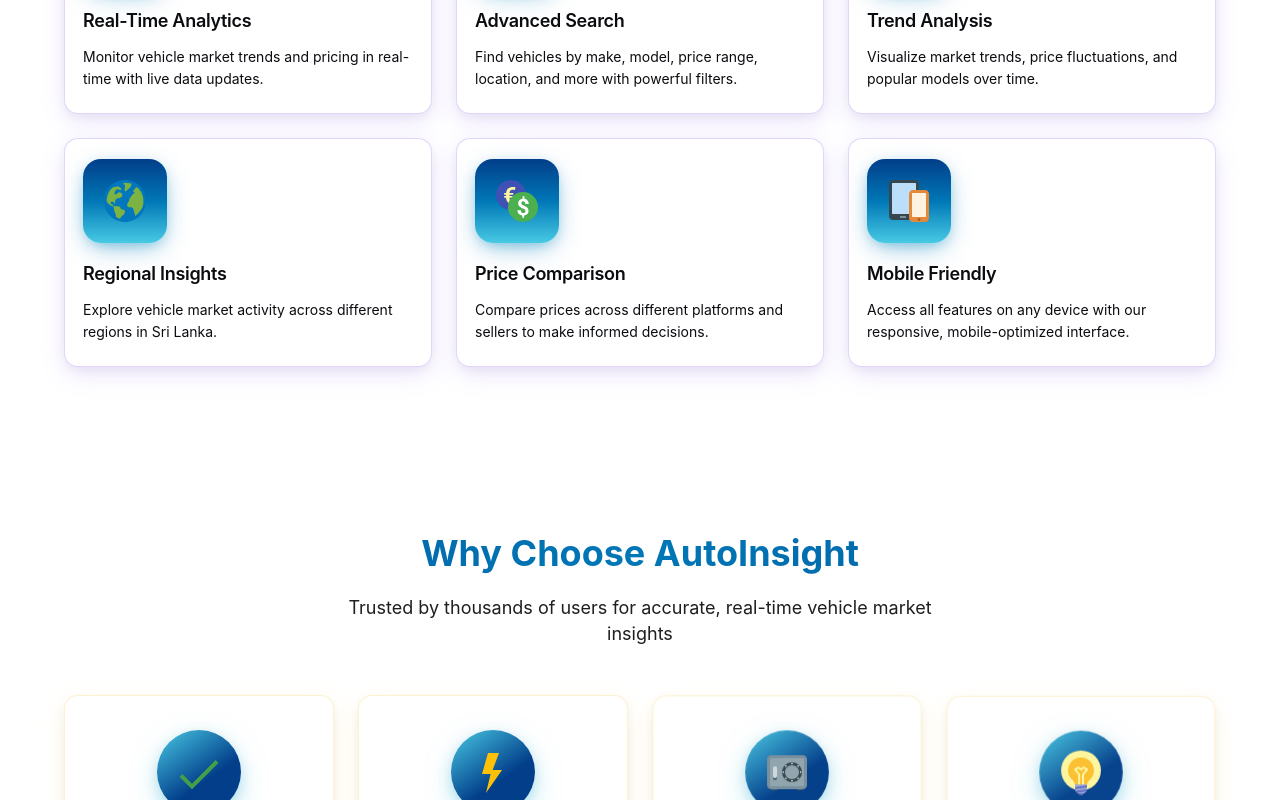
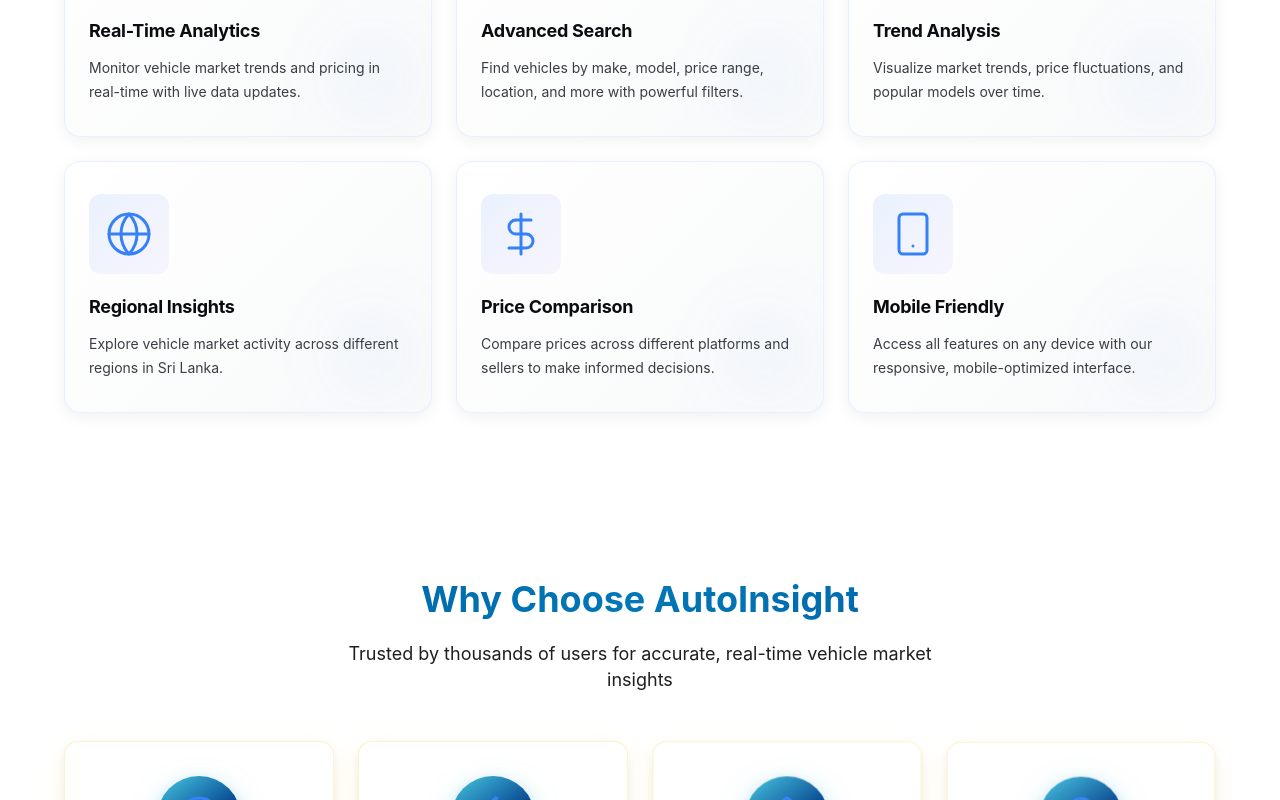
Before and after one commit to akila20040720/autoinsightcs70, a React (Vite) app in the folder cs70/: page / in a window 1280 px wide. Shown: the part 1980-2780 px from the top of the page. Built offline with nearby package versions, Linux system fonts and the light colour scheme.

Commit message:
feat: Enhance FeatureCard and Home components with new styles and icons from lucide-react

```diff
--- a/cs70/src/components/FeatureCard.tsx
+++ b/cs70/src/components/FeatureCard.tsx
@@ -20,30 +20,102 @@
       initial={{ opacity: 0, y: 20 }}
       animate={inView ? { opacity: 1, y: 0 } : {}}
       transition={{ duration: 0.6, delay }}
-      whileHover={{ scale: 1.08, y: -10, rotateZ: 1 }}
+      whileHover={{ scale: 1.05, y: -12 }}
       style={{
         position: 'relative',
         overflow: 'hidden',
-        cursor: 'pointer'
+        cursor: 'pointer',
+        padding: '32px 24px',
+        background: 'linear-gradient(135deg, #ffffff 0%, #f8f9fa 100%)',
+        border: '1px solid rgba(54, 129, 247, 0.1)',
+        borderRadius: '16px',
+        boxShadow: '0 4px 16px rgba(0, 0, 0, 0.06)',
+        transition: 'all 0.3s ease',
+        backdropFilter: 'blur(10px)',
+        height: '100%',
+        display: 'flex',
+        flexDirection: 'column'
+      }}
+      onMouseEnter={(e) => {
+        e.currentTarget.style.boxShadow = '0 12px 40px rgba(54, 129, 247, 0.15)';
+        e.currentTarget.style.borderColor = 'rgba(54, 129, 247, 0.3)';
+        e.currentTarget.style.background = 'linear-gradient(135deg, #ffffff 0%, #f0f4ff 100%)';
+      }}
+      onMouseLeave={(e) => {
+        e.currentTarget.style.boxShadow = '0 4px 16px rgba(0, 0, 0, 0.06)';
+        e.currentTarget.style.borderColor = 'rgba(54, 129, 247, 0.1)';
+        e.currentTarget.style.background = 'linear-gradient(135deg, #ffffff 0%, #f8f9fa 100%)';
       }}
     >
+      {/* Top accent line */}
       <motion.div
         style={{
-          fontSize: 46,
-          marginBottom: 18,
+          position: 'absolute',
+          top: 0,
+          left: 0,
+          right: 0,
+          height: '3px',
+          background: 'linear-gradient(90deg, #3681f7 0%, #8b5cf6 100%)',
+          opacity: 0,
+          borderRadius: '3px'
+        }}
+        whileHover={{ opacity: 1 }}
+        transition={{ duration: 0.3 }}
+      />
+
+      {/* Icon Container */}
+      <motion.div
+        style={{
+          fontSize: 48,
+          marginBottom: 20,
           display: 'inline-flex',
-          padding: '18px',
-          borderRadius: '18px',
-          background: 'linear-gradient( #023e8a 0%, #0077B6 50%, #48CAE4 100%)',
-          boxShadow: '0 8px 28px -6px rgba(0,119,182,0.45), 0 4px 14px -4px rgba(0, 150, 199, 0.4)',
-          color: '#fff',
+          padding: '16px',
+          borderRadius: '12px',
+          background: 'linear-gradient(135deg, rgba(54, 129, 247, 0.1) 0%, rgba(139, 92, 246, 0.05) 100%)',
+          width: 'fit-content',
           position: 'relative'
         }}
-        whileHover={{ rotate: 360, scale: 1.12 }}
-        transition={{ duration: 0.7 }}
-      >{icon}</motion.div>
-      <h3 style={{ fontSize: 18, marginBottom: 12, fontWeight: 600, color: '#0b0c10' }}>{title}</h3>
-      <p style={{ color: '#0b0c10', fontSize: 14, lineHeight: 1.6 }}>{description}</p>
+        whileHover={{ scale: 1.15, rotate: 5 }}
+        transition={{ duration: 0.4, type: 'spring', stiffness: 200 }}
+      >
+        {icon}
+      </motion.div>
+
+      {/* Title */}
+      <h3 style={{
+        fontSize: 18,
+        marginBottom: 12,
+        fontWeight: 700,
+        color: '#0b0c10',
+        letterSpacing: '-0.3px'
+      }}>
+        {title}
+      </h3>
+
+      {/* Description */}
+      <p style={{
+        color: '#3a3d43',
+        fontSize: 14,
+        lineHeight: 1.7,
+        flexGrow: 1
+      }}>
+        {description}
+      </p>
+
+      {/* Bottom gradient accent */}
+      <motion.div
+        style={{
+          position: 'absolute',
+          bottom: 0,
+          right: 0,
+          width: '120px',
+          height: '120px',
+          background: 'radial-gradient(circle, rgba(54, 129, 247, 0.08) 0%, transparent 70%)',
+          borderRadius: '50%',
+          pointerEvents: 'none',
+          filter: 'blur(30px)'
+        }}
+      />
     </motion.div>
   );
 }
--- a/cs70/src/pages/Home.tsx
+++ b/cs70/src/pages/Home.tsx
@@ -8,19 +8,18 @@
 import DataSourceCard from "../components/DataSourceCard";
 import ChatbotButton from "../components/ChatbotButton";
 
-
 import {
-  FcBarChart,
-  FcSearch,
-  FcBullish,
-  FcGlobe,
-  FcCurrencyExchange,
-  FcSmartphoneTablet,
-  FcCheckmark,
-  FcFlashOn,
-  FcSafe,
-  FcIdea,
-} from "react-icons/fc";
+  TrendingUp,
+  Search,
+  BarChart3,
+  Globe,
+  DollarSign,
+  Smartphone,
+  CheckCircle2,
+  Zap,
+  Shield,
+  Lightbulb,
+} from "lucide-react";
 
 import riyasewanaLogo from "../assets/logos/riyasewana.png";
 import patpatLogo from "../assets/logos/patpat.png";
@@ -43,19 +42,19 @@
   ];
 
   const features = [
-    { icon: <FcBarChart size={48} />, title: "Real-Time Analytics", desc: "Monitor vehicle market trends and pricing in real-time with live data updates." },
-    { icon: <FcSearch size={48} />, title: "Advanced Search", desc: "Find vehicles by make, model, price range, location, and more with powerful filters." },
-    { icon: <FcBullish size={48} />, title: "Trend Analysis", desc: "Visualize market trends, price fluctuations, and popular models over time." },
-    { icon: <FcGlobe size={48} />, title: "Regional Insights", desc: "Explore vehicle market activity across different regions in Sri Lanka." },
-    { icon: <FcCurrencyExchange size={48} />, title: "Price Comparison", desc: "Compare prices across different platforms and sellers to make informed decisions." },
-    { icon: <FcSmartphoneTablet size={48} />, title: "Mobile Friendly", desc: "Access all features on any device with our responsive, mobile-optimized interface." }
+    { icon: <BarChart3 size={48} strokeWidth={1.5} color="#3681f7" />, title: "Real-Time Analytics", desc: "Monitor vehicle market trends and pricing in real-time with live data updates." },
+    { icon: <Search size={48} strokeWidth={1.5} color="#3681f7" />, title: "Advanced Search", desc: "Find vehicles by make, model, price range, location, and more with powerful filters." },
+    { icon: <TrendingUp size={48} strokeWidth={1.5} color="#3681f7" />, title: "Trend Analysis", desc: "Visualize market trends, price fluctuations, and popular models over time." },
+    { icon: <Globe size={48} strokeWidth={1.5} color="#3681f7" />, title: "Regional Insights", desc: "Explore vehicle market activity across different regions in Sri Lanka." },
+    { icon: <DollarSign size={48} strokeWidth={1.5} color="#3681f7" />, title: "Price Comparison", desc: "Compare prices across different platforms and sellers to make informed decisions." },
+    { icon: <Smartphone size={48} strokeWidth={1.5} color="#3681f7" />, title: "Mobile Friendly", desc: "Access all features on any device with our responsive, mobile-optimized interface." }
   ];
 
   const whyChoose = [
-    { icon: <FcCheckmark size={48} />, title: "Accurate Data", desc: "Verified data from trusted sources including CMTA and major marketplaces." },
-    { icon: <FcFlashOn size={48} />, title: "Fast Updates", desc: "Real-time data synchronization ensures you always have the latest information." },
-    { icon: <FcSafe size={48} />, title: "Secure & Reliable", desc: "Enterprise-grade security with 99.9% uptime guarantee." },
-    { icon: <FcIdea size={48} />, title: "Smart Insights", desc: "AI-powered analytics provide deeper understanding of market dynamics." }
+    { icon: <CheckCircle2 size={48} strokeWidth={1.5} color="#3681f7" />, title: "Accurate Data", desc: "Verified data from trusted sources including CMTA and major marketplaces." },
+    { icon: <Zap size={48} strokeWidth={1.5} color="#3681f7" />, title: "Fast Updates", desc: "Real-time data synchronization ensures you always have the latest information." },
+    { icon: <Shield size={48} strokeWidth={1.5} color="#3681f7" />, title: "Secure & Reliable", desc: "Enterprise-grade security with 99.9% uptime guarantee." },
+    { icon: <Lightbulb size={48} strokeWidth={1.5} color="#3681f7" />, title: "Smart Insights", desc: "AI-powered analytics provide deeper understanding of market dynamics." }
   ];
 
   const ratings = [
```
